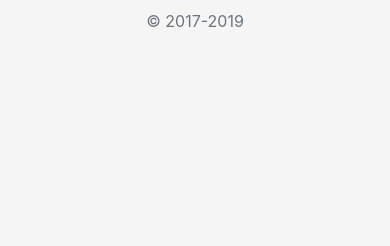
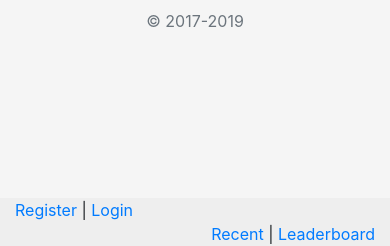
Before and after one commit to fraserdale/rate_my_professor, a Django app: page /rango/login/ in a window 390 px wide. Shown: the part 598-844 px from the top of the page. Run offline with Django 3.2, Linux system fonts and the light colour scheme; some libraries are stand-ins or nearby versions.

Commit message:
logout view and @login_required added to views.py; footer fixed in base.html and added to login.html

```diff
--- a/rango/views.py
+++ b/rango/views.py
@@ -5,6 +5,7 @@ from django.contrib.auth import authenticate, login, logout
 from django.http import HttpResponse
 from django.shortcuts import redirect
 from django.urls import reverse
+from django.contrib.auth.decorators import login_required
 
 from rango.models import *
 from rango.forms import *
@@ -74,6 +75,12 @@ def user_login(request):
 		return render(request, 'rango/login.html')
 
 
+@login_required
+def user_logout(request):
+    logout(request)
+    return redirect(reverse('rango:index'))
+
+
 def recent(request):
 	recent_reviews = Reviews.objects.order_by('date')[:7]
 
--- a/templates/rango/base.html
+++ b/templates/rango/base.html
@@ -48,9 +48,9 @@
 						{% if user.is_authenticated %}
 						User is logged in
 						{% else %}
-						<a href='/rango/register'>click here to register</a>
+						<a href="{% url 'rango:register' %}">Register</a>
 						|
-						<a href='/rango/login'>click here to login</a>
+						<a href="{% url 'rango:login' %}">Login</a>
 						{% endif %}
 				</div>
 				<div class="col-sm" style='text-align: right'>
--- a/templates/rango/login.html
+++ b/templates/rango/login.html
@@ -27,6 +27,28 @@
         <h6 class="h6 mb-1 font-weight-light">Not yet a user? Register <a href="{% url 'rango:register' %}">here</a>.</h6>
         <p class="mt-5 mb-3 text-muted">&copy; 2017-2019</p>
     </form>
+
+    <footer class="footer fixed-bottom " style='background-color: #eee'>
+  		<div class="container">
+  			<div class="row" style='vertical-align: middle'>
+  				<div class="col-sm" style='text-align: left'>
+  						{% if user.is_authenticated %}
+  						User is logged in
+  						{% else %}
+  						<a href="{% url 'rango:register' %}">Register</a>
+  						|
+  						<a href="{% url 'rango:login' %}">Login</a>
+  						{% endif %}
+  				</div>
+  				<div class="col-sm" style='text-align: right'>
+  						<a href='/rango/recent'>Recent</a>
+  						|
+  						<a href='/rango/leaderboard'>Leaderboard</a>
+  				</div>
+  			</div>
+
+  		</div>
+  	</footer>
 </body>
 
 </html>
--- a/templates/rango/register.html
+++ b/templates/rango/register.html
@@ -6,12 +6,11 @@ Register
 {% endblock %}
 
 {% block body_block %}
-<h1>Register for Rango</h1>
+<h1>Rate My Professor: Registration</h1>
 {% if registered %}
-Rango says: <strong>thank you for registering!</strong>
+<strong>Thank you for registering!</strong>
 <a href="{% url 'rango:index' %}">Return to the homepage.</a><br />
 {% else %}
-Rango says: <strong>register here!</strong><br />
     <form id="user_form" method="post" action="{% url 'rango:register' %}"
         enctype="multipart/form-data">
         {% csrf_token %}
```
